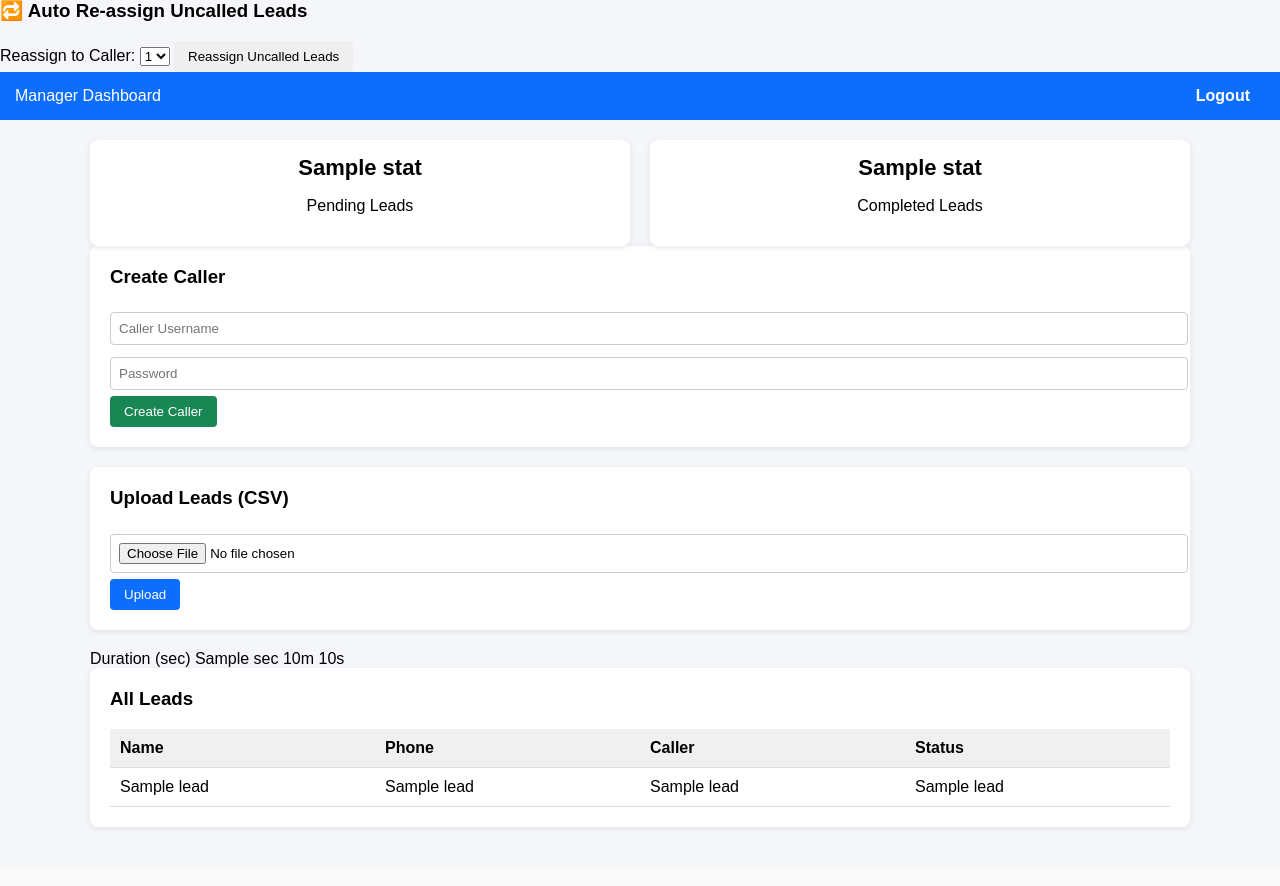
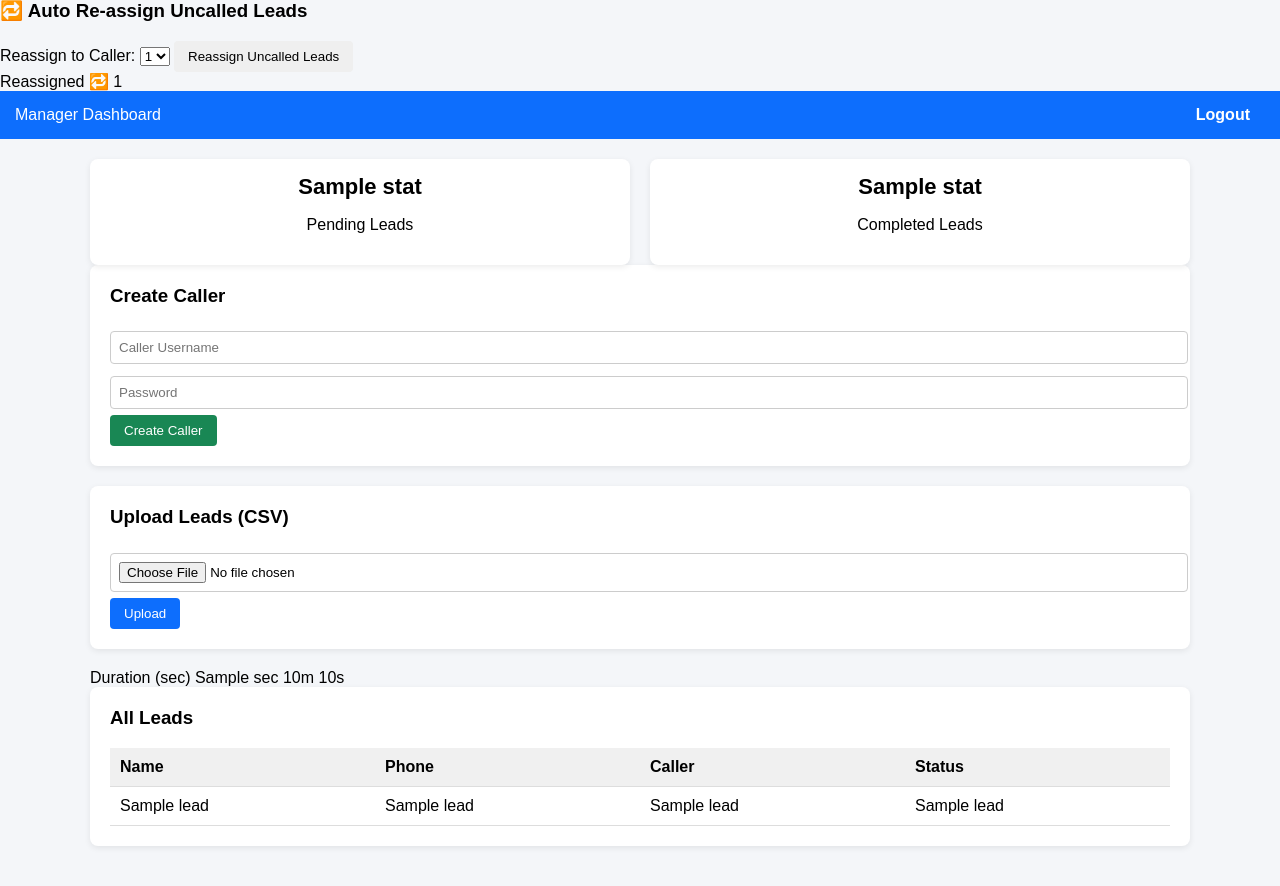
Before and after one commit to Rahulrai23/lead-calling-app, a Flask app: template templates/manager.html in a window 1280 px wide. Before the commit the page ends 830 px from the top, so only its background shows below. Run offline with Flask 3, Linux system fonts and the light colour scheme; the template is opened without the code that fills it: most values are stand-ins (such as "Sample title", 1, 10 or a date in 2020); some libraries are stand-ins or nearby versions.

Commit message:
Update manager.html

```diff
--- a/templates/manager.html
+++ b/templates/manager.html
@@ -16,6 +16,15 @@
   </select>
   <button>Reassign Uncalled Leads</button>
 </form>
+<th>Reassigned</th>
+
+<td>
+  {% if l.reassigned_count > 0 %}
+    🔁 {{ l.reassigned_count }}
+  {% else %}
+    —
+  {% endif %}
+</td>
 
 <div class="navbar">
   Manager Dashboard
```
